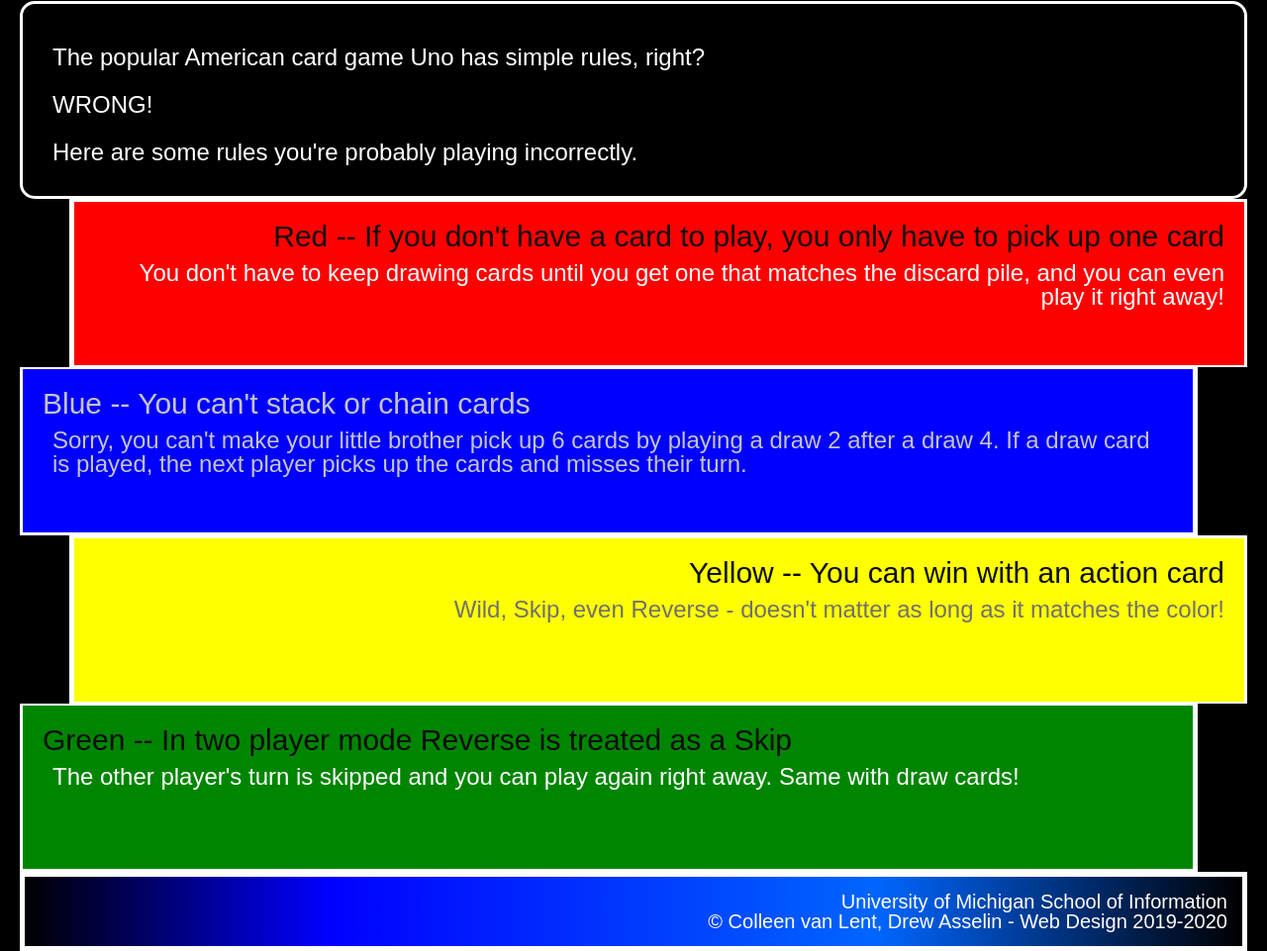
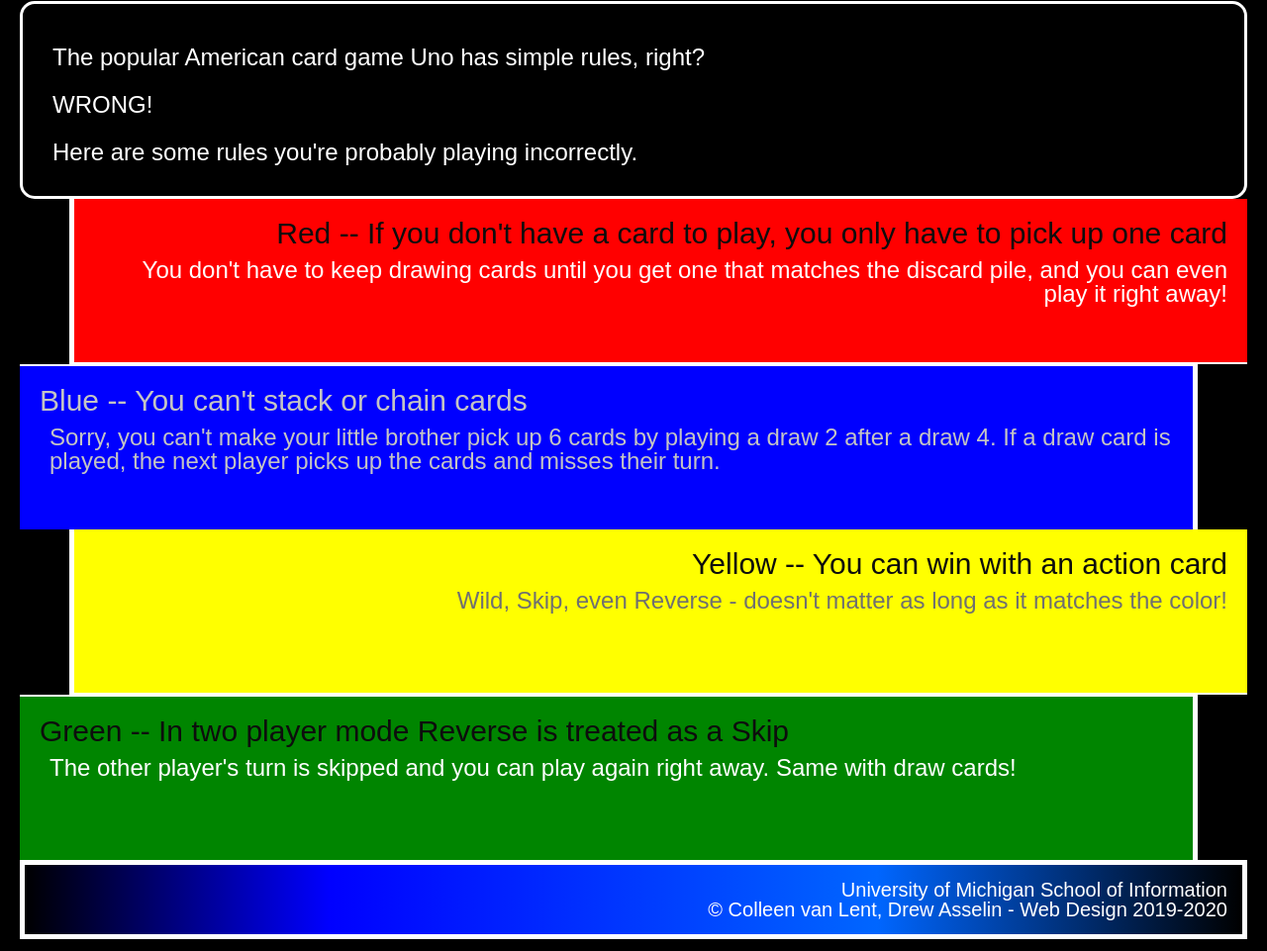
Before and after one commit to matejnovak29/hw2-2024, a plain HTML site: page index.html in a window 1280 px wide. Shown: the part 327-1288 px from the top of the page at 99% size. Drawn offline with Linux system fonts and the light colour scheme.

Commit message:
Update style.css

```diff
--- a/css/style.css
+++ b/css/style.css
@@ -55,6 +55,8 @@ footer p {
     background: #f00;
     text-align: right;
     margin: 0px 0px 0px 50px;
+    border-top: 0px;
+    border-right: 0px;
     border-bottom: 2px solid #fff;
     border-left: 5px solid #fff;
 }
@@ -63,6 +65,8 @@ footer p {
     background: #00F;
     text-align: left;
     margin: 0px 50px 0px 0px;
+    border-bottom: 0px;
+    border-left: 0px;
     border-top: 2px solid #fff;
     border-right: 5px solid #fff;
 }
@@ -75,6 +79,8 @@ footer p {
     background: #FFFF00;
     text-align: right;
     margin: 0px 0px 0px 50px;
+    border-top: 0px;
+    border-right: 0px;
     border-bottom: 2px solid #fff;
     border-left: 5px solid #fff;
 }
@@ -87,6 +93,8 @@ footer p {
     background: #008500;
     text-align: left;
     margin: 0px 50px 0px 0px;
+    border-left: 0px;
+    border-bottom: 0px;
     border-top: 2px solid #fff;
     border-right: 5px solid #fff;
 }
```
